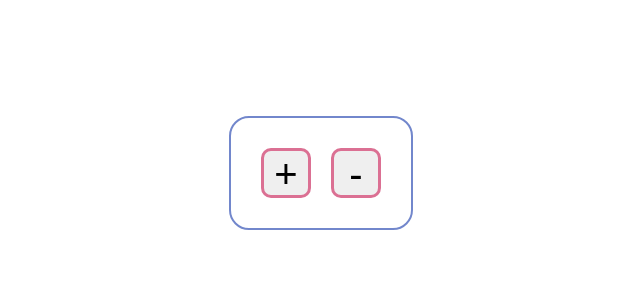
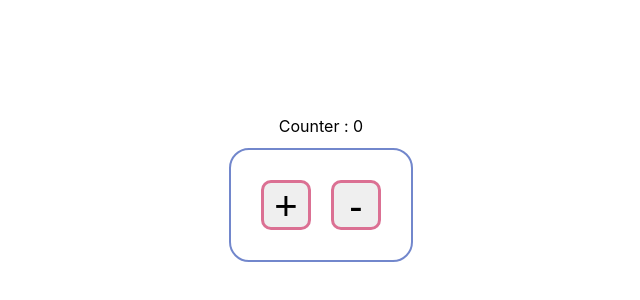
Before and after one commit to Yarovenko-Dmitry/t_1_MobX_1, a React (Create React App) app: page / in a window 1280 px wide. Shown: the part 204-504 px from the top of the page, without its empty margins (319-959 px from the left). Built offline with nearby package versions, Linux system fonts and the light colour scheme.

Commit message:
feat: add mobx counter

```diff
--- a/package.json
+++ b/package.json
@@ -10,6 +10,8 @@
     "@types/node": "^16.18.18",
     "@types/react": "^18.0.28",
     "@types/react-dom": "^18.0.11",
+    "mobx": "^6.8.0",
+    "mobx-react-lite": "^3.4.3",
     "react": "^18.2.0",
     "react-dom": "^18.2.0",
     "react-scripts": "5.0.1",
--- a/src/App.css
+++ b/src/App.css
@@ -2,16 +2,21 @@
     display: flex;
 }
 
+
 .counter {
     margin: 320px auto;
+    display: flex;
+    flex-direction: column;
+    align-items: center;
 }
 
 .buttons {
+    display: flex;
+    justify-content: space-between;
+    margin-top: 12px;
     padding: 20px;
     border: 2px solid #7287cc;
     border-radius: 20px;
-    display: flex;
-    justify-content: space-between;
 }
 
 .btn {
--- a/src/Counter.tsx
+++ b/src/Counter.tsx
@@ -1,13 +1,18 @@
 import React, {FC} from 'react';
+import './App.css';
 
-export const Counter: FC = () => {
+import {counter} from "./store/counter";
+import {observer} from "mobx-react-lite";
+
+export const Counter: FC = observer(() => {
     return (
         <div className='counter'>
+            <div> {`Counter : ${counter.count}`}</div>
             <div className='buttons'
             >
-                <button className='btn'>+</button>
-                <button className='btn'>-</button>
+                <button className='btn' onClick={() => counter.increment()}>+</button>
+                <button className='btn' onClick={() => counter.decrement()}>-</button>
             </div>
         </div>
     )
-}
+})
--- /dev/null
+++ b/src/store/counter.ts
@@ -0,0 +1,19 @@
+import {makeAutoObservable} from "mobx";
+
+class Counter {
+    count = 0
+
+    constructor() {
+        makeAutoObservable(this)
+    }
+
+    increment() {
+        this.count = this.count + 1
+    }
+
+    decrement () {
+        this.count = this.count - 1
+    }
+}
+
+export  const  counter = new Counter()
```
Also changed, not shown: 1 other file (tests, documents, lock files or other folders).
